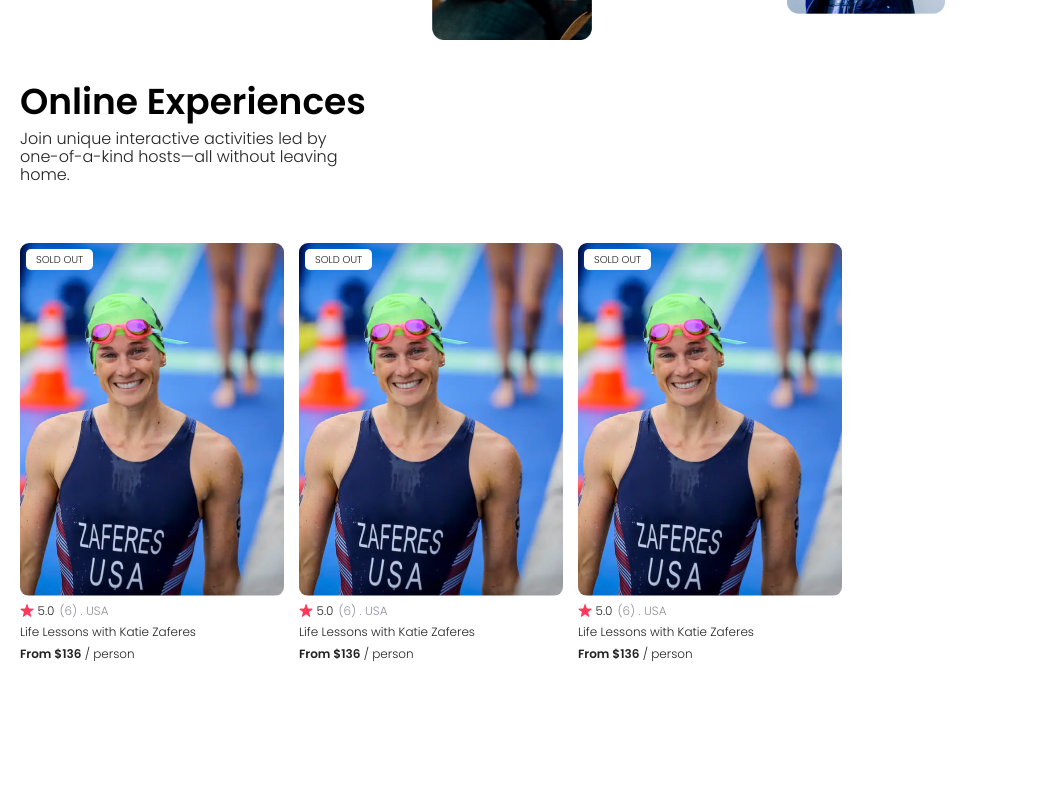
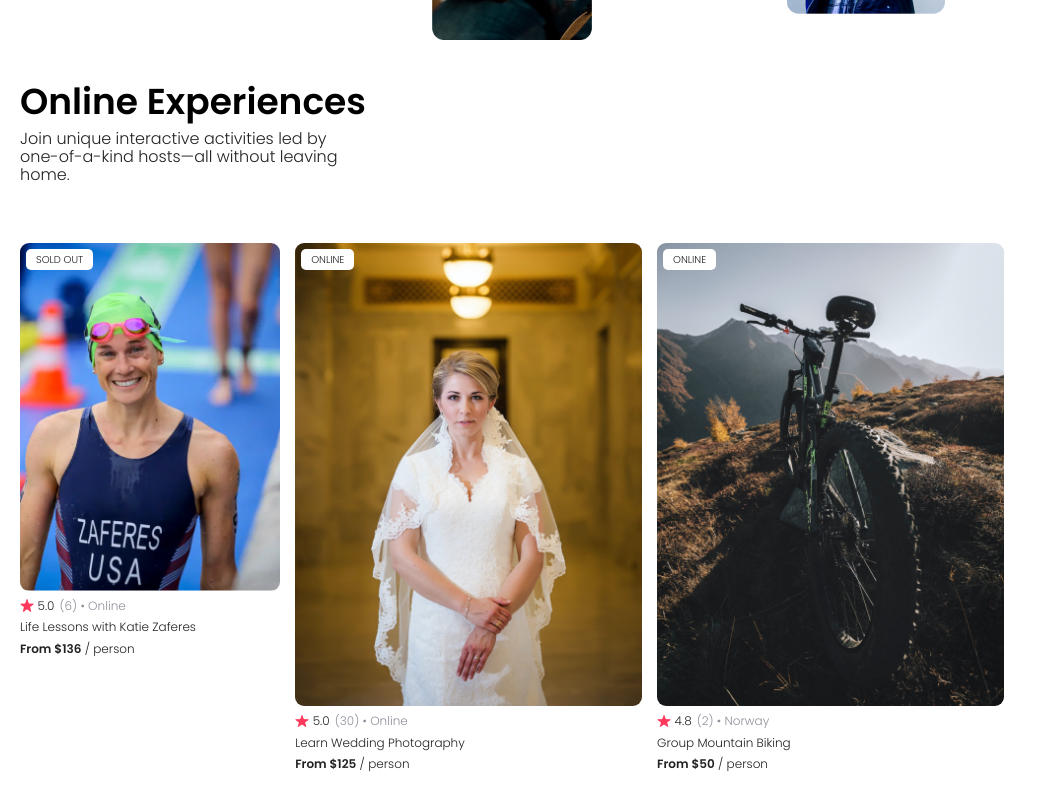
Before and after one commit to Daniel-Ezekiel/airbnb-xps, a React (Vite) app: page / in a window 1280 px wide. Shown: the part 606-1406 px from the top of the page, without its empty margins (0-1047 px from the left). Before the commit the page ends 1296 px from the top, so only its background shows below. Built offline with nearby package versions, Linux system fonts and the light colour scheme.

Commit message:
feat: added new cards using the data file and the map method

```diff
--- a/src/components/AllCards.jsx
+++ b/src/components/AllCards.jsx
@@ -1,37 +1,20 @@
 import Card from './Card';
+import cardData from '../data';
 
 const AllCards = () => {
-  return (
-    <section className="experiences">
-      <Card
-        tag="sold out"
-        img="katie-zaferes.png"
-        rating="5.0"
-        reviewCount="6"
-        country="USA"
-        title="Life Lessons with Katie Zaferes"
-        price="136"
-      />
-      <Card
-        tag="sold out"
-        img="katie-zaferes.png"
-        rating="5.0"
-        reviewCount="6"
-        country="USA"
-        title="Life Lessons with Katie Zaferes"
-        price="136"
-      />
-      <Card
-        tag="sold out"
-        img="katie-zaferes.png"
-        rating="5.0"
-        reviewCount="6"
-        country="USA"
-        title="Life Lessons with Katie Zaferes"
-        price="136"
-      />
-    </section>
-  );
+  const cards = cardData.map(data => (
+    <Card
+      tag={data.openSpots ? 'online' : 'sold out'}
+      img={data.coverImg}
+      rating={data.stats.rating.toFixed(1)}
+      reviewCount={data.stats.reviewCount}
+      location={data.location}
+      title={data.title}
+      price={data.price}
+    />
+  ));
+
+  return <section className="experiences">{cards}</section>;
 };
 
 export default AllCards;
--- a/src/components/Card.jsx
+++ b/src/components/Card.jsx
@@ -1,6 +1,6 @@
 import star from '../assets/star.png';
 
-const Card = ({ tag, img, rating, reviewCount, country, title, price }) => {
+const Card = ({ tag, img, rating, reviewCount, location, title, price }) => {
   return (
     <div className="experiences--card">
       <span className="card--tag">{tag}</span>
@@ -15,7 +15,7 @@
         <span>
           <img src={star} alt="star" /> {rating}{' '}
         </span>
-        ({reviewCount}) . {country}
+        ({reviewCount}) • {location}
       </p>
       <h3 className="card--title">{title}</h3>
       <span className="card--pricing">
--- /dev/null
+++ b/src/data.jsx
@@ -0,0 +1,41 @@
+export default [
+    {
+        id: 1,
+        title: "Life Lessons with Katie Zaferes",
+        description: "I will share with you what I call \"Positively Impactful Moments of Disappointment.\" Throughout my career, many of my highest moments only came after setbacks and losses. But learning from those difficult moments is what gave me the ability to rise above them and reach my goals.",
+        price: 136,
+        coverImg: "katie-zaferes.png",
+        stats: {
+            rating: 5.0,
+            reviewCount: 6
+        },
+        location: "Online",
+        openSpots: 0,
+    },
+    {
+        id: 2,
+        title: "Learn Wedding Photography",
+        description: "Interested in becoming a wedding photographer? For beginner and experienced photographers alike, join us in learning techniques required to leave the happy couple with memories that'll last a lifetime.",
+        price: 125,
+        coverImg: "wedding-photography.png",
+        stats: {
+            rating: 5.0,
+            reviewCount: 30
+        },
+        location: "Online",
+        openSpots: 27,
+    },
+    {
+        id: 3,
+        title: "Group Mountain Biking",
+        description: "Experience the beautiful Norwegian landscape and meet new friends all while conquering rugged terrain on your mountain bike. (Bike provided!)",
+        price: 50,
+        coverImg: "mountain-bike.png",
+        stats: {
+            rating: 4.8,
+            reviewCount: 2
+        },
+        location: "Norway",
+        openSpots: 3,
+    }
+]
```
Also changed, not shown: src/assets/mountain-bike.png (added), src/assets/wedding-photography.png (added).
